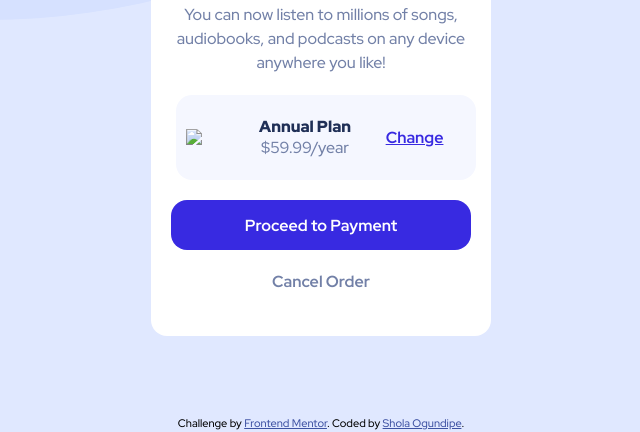
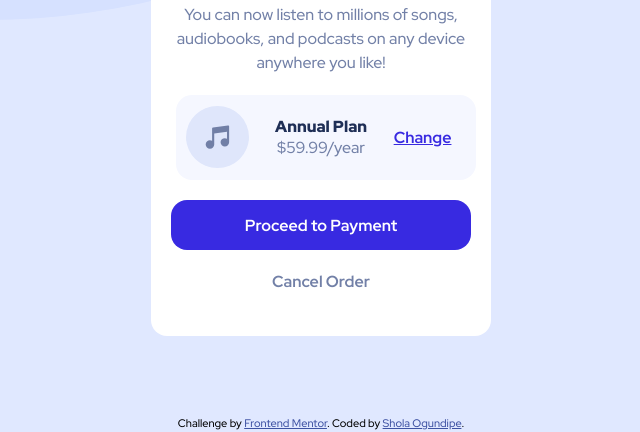
Before and after one commit to solace1987/order-summary-card, a plain HTML site: page index.html in a window 1280 px wide. Shown: the part 368-800 px from the top of the page, without its empty margins (319-959 px from the left). Drawn offline with Linux system fonts and the light colour scheme; the site is published under a folder, as on GitHub Pages, so addresses that start at the root find nothing.

Commit message:
edited image source of icon

```diff
--- a/index.html
+++ b/index.html
@@ -31,7 +31,7 @@
   device anywhere you like!</p>
 
   <div class="plan">
-    <img src='/images/icon-music.svg'/>
+    <img src='images/icon-music.svg'/>
     <div id="inner-plan">
   <p id="plan-name">Annual Plan</p>
 <p id="plan-price">  $59.99/year</p>
```
